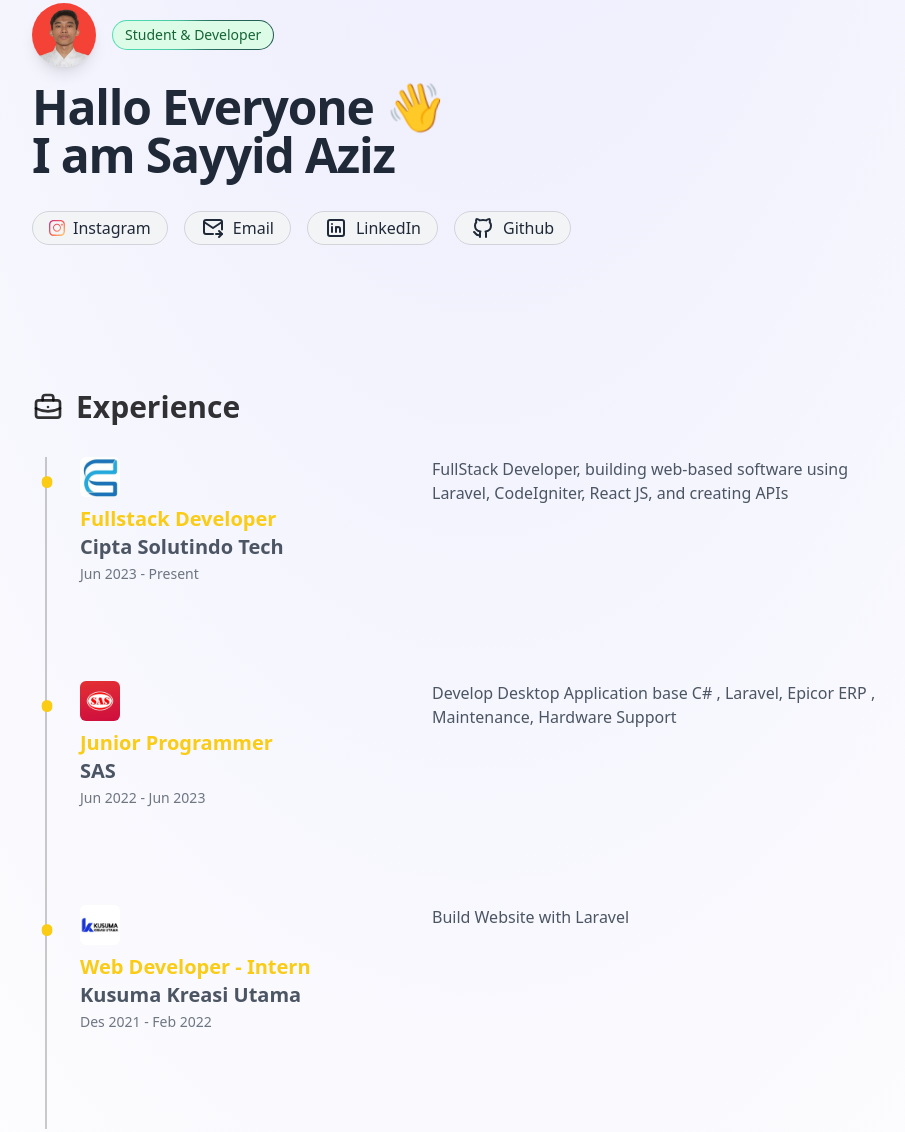
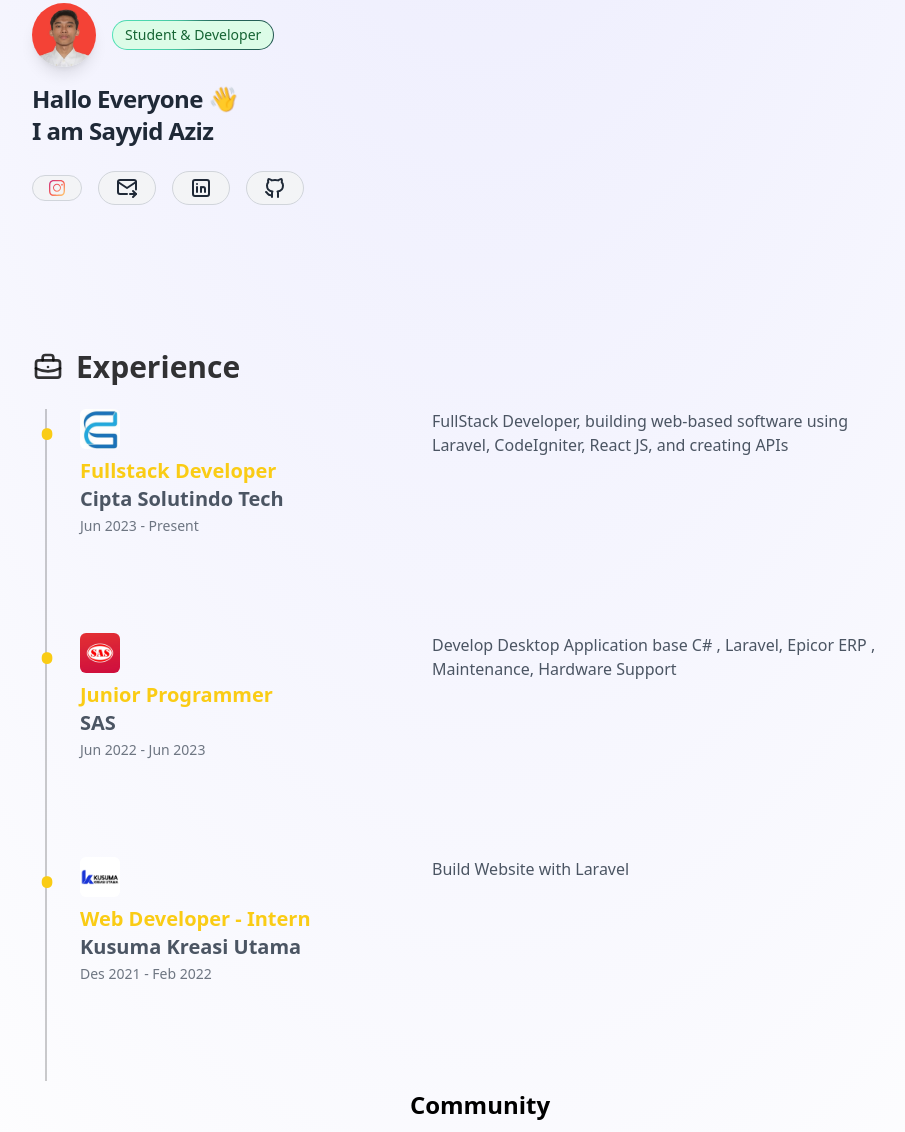
Before and after one commit to sayyidazizii/sayyidazizii.github.io, an Astro site: page / in a window 1280 px wide. Shown: the part 141-1273 px from the top of the page, without its empty margins (160-1065 px from the left). Built offline with nearby package versions, Linux system fonts and the light colour scheme; Astro itself is replaced by a stand-in of ours.

Commit message:
enhance(Hero.astro): update hero

```diff
--- a/src/components/Experience.astro
+++ b/src/components/Experience.astro
@@ -117,7 +117,7 @@ const COMMUNITY = [
 </head>
 <body>
 
-  <ol class="relative mt-8">
+  <ol class="relative mt-2">
     {EXPERIENCIE.map((experiencie) => (
       <li>
         <ExperienceItem {...experiencie} />
@@ -125,7 +125,7 @@ const COMMUNITY = [
     ))}
   </ol>
 
-  <div class="community-slider mt-10">
+  <div class="community-slider mt-2">
     <h2 class="text-center text-2xl font-bold mb-4">Community</h2>
     <div class="slider-container">
       <div class="slider" id="community-slider">
--- a/src/components/Hero.astro
+++ b/src/components/Hero.astro
@@ -44,31 +44,25 @@ import GitHub from "@/components/icons/GitHub.astro"
       <Badge>Student & Developer</Badge>
     </a>
   </div>
-  <h1
-    class="text-4xl font-bold tracking-tight text-gray-800 sm:text-5xl dark:text-white"
-  >
-    Hallo Everyone <span class="wave">👋</span> <br> I am Sayyid Aziz
-  </h1>
+  <h2 class="text-3xl font-bold tracking-tight text-gray-800 sm:text-2xl dark:text-white">
+    Hallo Everyone <span class="wave">👋</span> <br class="text-2xl"> I am Sayyid Aziz
+  </h2>
   <p
     class="mt-6 text-xl text-gray-800 dark:[&>strong]:text-yellow-200 [&>strong]:text-yellow-500 [&>strong]:font-semibold dark:text-gray-300"
   >
   </p>
-  <nav class="flex flex-wrap gap-4 mt-8">
+  <nav class="flex items-center gap-4 mt-2">
      <SocialPill href="https://www.instagram.com/sayyidazizii">
       <Instagram class="size-4" />
-      Instagram
     </SocialPill>
     <SocialPill href="mailto:sayyidsyafiq234@gmail.com">
       <MailIcon class="size-4" />
-      Email
     </SocialPill>
     <SocialPill href="https://www.linkedin.com/in/sayyid-aziz-52aaaa220/">
       <LinkedInIcon class="size-4" />
-      LinkedIn
     </SocialPill>
     <SocialPill href="https://github.com/sayyidazizii/">
       <GitHub class="size-4" />
-      Github
     </SocialPill>
   </nav>
 </div>
```
